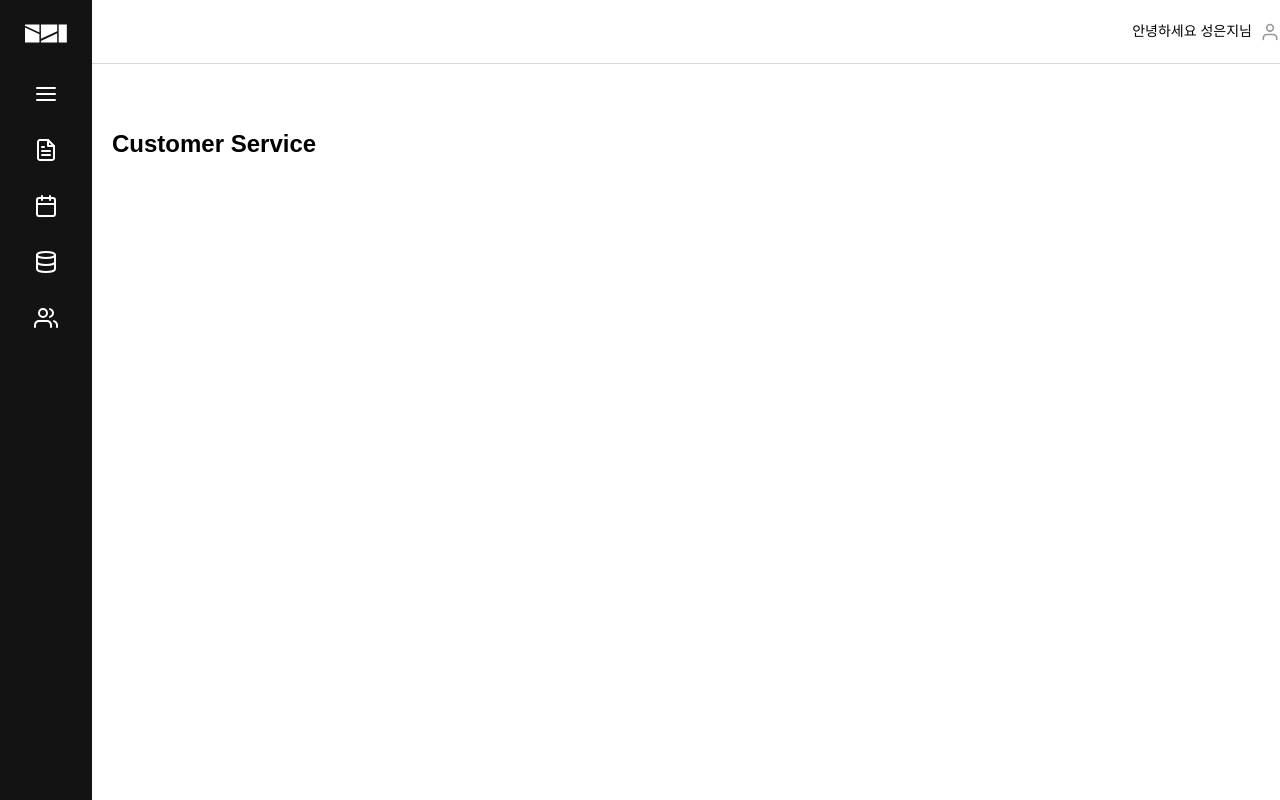
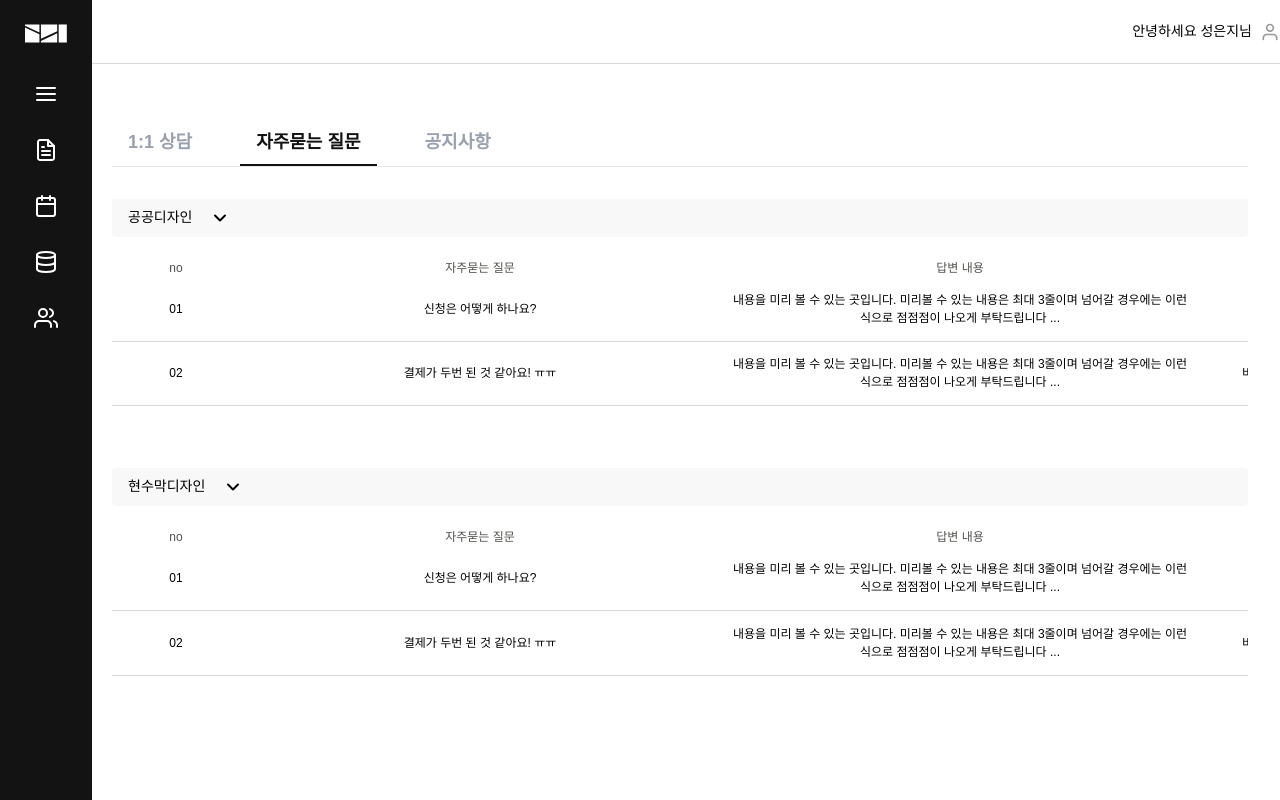
Before and after one commit to hansung-design-dev/hansung-design-admin, a Next.js app: page /customer-service in a window 1280 px wide. Built offline with nearby package versions, Linux system fonts and the light colour scheme; a web font is replaced by a local one.

Commit message:
customer-design UI

```diff
--- a/src/app/customer-service/page.tsx
+++ b/src/app/customer-service/page.tsx
@@ -1,14 +1,227 @@
 'use client';
 import Header from '@/components/layout/header';
+import { CommonTable } from '@/components/layout/commonTable';
+import { useState } from 'react';
+import Image from 'next/image';
+
+// 컬럼 정의
+const columnsByTab = {
+  상담: [
+    { key: 'id', header: 'no', minWidth: '8rem', maxWidth: '8rem' },
+    { key: 'title', header: '제목', minWidth: '30rem', maxWidth: '30rem' },
+    {
+      key: 'contents',
+      header: '내용',
+      minWidth: '30rem',
+      maxWidth: '30rem',
+      render: (row: { contents: string }) => (
+        <div className="text-center align-middle whitespace-pre-line break-words line-clamp-5">
+          {row.contents}
+        </div>
+      ),
+    },
+    { key: 'status', header: '상태', minWidth: '8rem', maxWidth: '8rem' },
+    {
+      key: 'created_at',
+      header: '작성일',
+      minWidth: '10rem',
+      maxWidth: '10rem',
+    },
+  ],
+  공지사항: [
+    { key: 'id', header: 'no', minWidth: '8rem', maxWidth: '8rem' },
+    { key: 'title', header: '제목', minWidth: '30rem', maxWidth: '30rem' },
+    {
+      key: 'contents',
+      header: '내용',
+      minWidth: '30rem',
+      maxWidth: '30rem',
+      render: (row: { contents: string }) => (
+        <div className="text-center align-middle whitespace-pre-line break-words line-clamp-5">
+          {row.contents}
+        </div>
+      ),
+    },
+    { key: 'status', header: '상태', minWidth: '8rem', maxWidth: '8rem' },
+    {
+      key: 'created_at',
+      header: '작성일',
+      minWidth: '10rem',
+      maxWidth: '10rem',
+    },
+  ],
+  자주묻는질문: [
+    { key: 'id', header: 'no', minWidth: '8rem', maxWidth: '8rem' },
+    {
+      key: 'question',
+      header: '자주묻는 질문',
+      minWidth: '30rem',
+      maxWidth: '30rem',
+    },
+    {
+      key: 'answer',
+      header: '답변 내용',
+      minWidth: '30rem',
+      maxWidth: '30rem',
+      render: (row: { answer: string }) => (
+        <div className="text-center align-middle whitespace-pre-line break-words line-clamp-5">
+          {row.answer}
+        </div>
+      ),
+    },
+    { key: 'status', header: '상태', minWidth: '8rem', maxWidth: '8rem' },
+    {
+      key: 'created_at',
+      header: '작성일',
+      minWidth: '10rem',
+      maxWidth: '10rem',
+    },
+  ],
+};
+
+// 더미 데이터
+const 상담데이터 = [
+  {
+    id: '01',
+    title: '신청은 어떻게 하나요?',
+    contents: '상담 내용입니다.',
+    status: '활성화',
+    created_at: '2025-05-30',
+  },
+  {
+    id: '02',
+    title: '결제가 두번 된 것 같아요! ㅠㅠ',
+    contents: '상담 내용입니다.',
+    status: '비활성화',
+    created_at: '2025-05-30',
+  },
+];
+const 공지데이터 = [
+  {
+    id: '01',
+    title: '공지사항 제목',
+    contents: '공지사항 내용입니다.',
+    status: '활성화',
+    created_at: '2025-05-30',
+  },
+];
+const faqData = {
+  공공디자인: [
+    {
+      id: '01',
+      question: '신청은 어떻게 하나요?',
+      answer:
+        '내용을 미리 볼 수 있는 곳입니다. 미리볼 수 있는 내용은 최대 3줄이며 넘어갈 경우에는 이런식으로 점점점이 나오게 부탁드립니다 ...',
+      status: '활성화',
+      created_at: '2025-05-30',
+    },
+    {
+      id: '02',
+      question: '결제가 두번 된 것 같아요! ㅠㅠ',
+      answer:
+        '내용을 미리 볼 수 있는 곳입니다. 미리볼 수 있는 내용은 최대 3줄이며 넘어갈 경우에는 이런식으로 점점점이 나오게 부탁드립니다 ...',
+      status: '비활성화',
+      created_at: '2025-05-30',
+    },
+  ],
+  현수막디자인: [
+    {
+      id: '01',
+      question: '신청은 어떻게 하나요?',
+      answer:
+        '내용을 미리 볼 수 있는 곳입니다. 미리볼 수 있는 내용은 최대 3줄이며 넘어갈 경우에는 이런식으로 점점점이 나오게 부탁드립니다 ...',
+      status: '활성화',
+      created_at: '2025-05-30',
+    },
+    {
+      id: '02',
+      question: '결제가 두번 된 것 같아요! ㅠㅠ',
+      answer:
+        '내용을 미리 볼 수 있는 곳입니다. 미리볼 수 있는 내용은 최대 3줄이며 넘어갈 경우에는 이런식으로 점점점이 나오게 부탁드립니다 ...',
+      status: '비활성화',
+      created_at: '2025-05-30',
+    },
+  ],
+};
 
 export default function CustomerService() {
+  const [tab, setTab] = useState<'상담' | '자주묻는질문' | '공지사항'>(
+    '자주묻는질문'
+  );
+  // 자주묻는질문 서브카테고리 필요시 state 추가 가능
+
   return (
     <div className="pt-16">
       <Header />
       <div className="pt-16 px-8 ml-[5rem]">
-        <div className="flex justify-between items-center">
-          <h1 className="text-2xl font-bold">Customer Service</h1>
+        {/* 탭 UI */}
+        <div className="flex gap-8 border-b border-gray-200 mb-8">
+          {['1:1 상담', '자주묻는 질문', '공지사항'].map((name, idx) => (
+            <button
+              key={name}
+              className={`pb-2 px-4 text-lg font-semibold border-b-2 transition-colors duration-200 ${
+                (tab === '상담' && idx === 0) ||
+                (tab === '자주묻는질문' && idx === 1) ||
+                (tab === '공지사항' && idx === 2)
+                  ? 'border-black text-black'
+                  : 'border-transparent text-gray-400'
+              }`}
+              onClick={() =>
+                setTab(
+                  idx === 0 ? '상담' : idx === 1 ? '자주묻는질문' : '공지사항'
+                )
+              }
+            >
+              {name}
+            </button>
+          ))}
         </div>
+        {/* 테이블 렌더링 */}
+        {tab === '자주묻는질문' ? (
+          <div className="flex flex-col gap-12">
+            {/* 공공디자인 FAQ */}
+            <div>
+              <div className="flex items-center gap-[1.1rem] bg-gray-3 font-semibold text-lg mb-2 px-4 py-2 rounded">
+                <span className="text-0-875-500">공공디자인</span>
+                <Image
+                  src="/svg/arrow-down.svg"
+                  alt="arrow down"
+                  width={20}
+                  height={20}
+                  className="text-0-875-500"
+                />
+              </div>
+              <CommonTable
+                columns={columnsByTab['자주묻는질문']}
+                data={faqData['공공디자인']}
+              />
+            </div>
+            {/* 현수막디자인 FAQ */}
+            <div>
+              <div className="flex items-center gap-[1.1rem] bg-gray-3 font-semibold text-lg mb-2 px-4 py-2 rounded">
+                <span className="text-0-875-500">현수막디자인</span>
+                <Image
+                  src="/svg/arrow-down.svg"
+                  alt="arrow down"
+                  width={20}
+                  height={20}
+                  className="text-0-875-500"
+                />
+              </div>
+              <CommonTable
+                columns={columnsByTab['자주묻는질문']}
+                data={faqData['현수막디자인']}
+              />
+            </div>
+          </div>
+        ) : (
+          <div className="flex justify-between items-center">
+            <CommonTable
+              columns={columnsByTab[tab]}
+              data={tab === '상담' ? 상담데이터 : 공지데이터}
+            />
+          </div>
+        )}
       </div>
     </div>
   );
```
Also changed, not shown: public/svg/arrow-down.svg (added).
